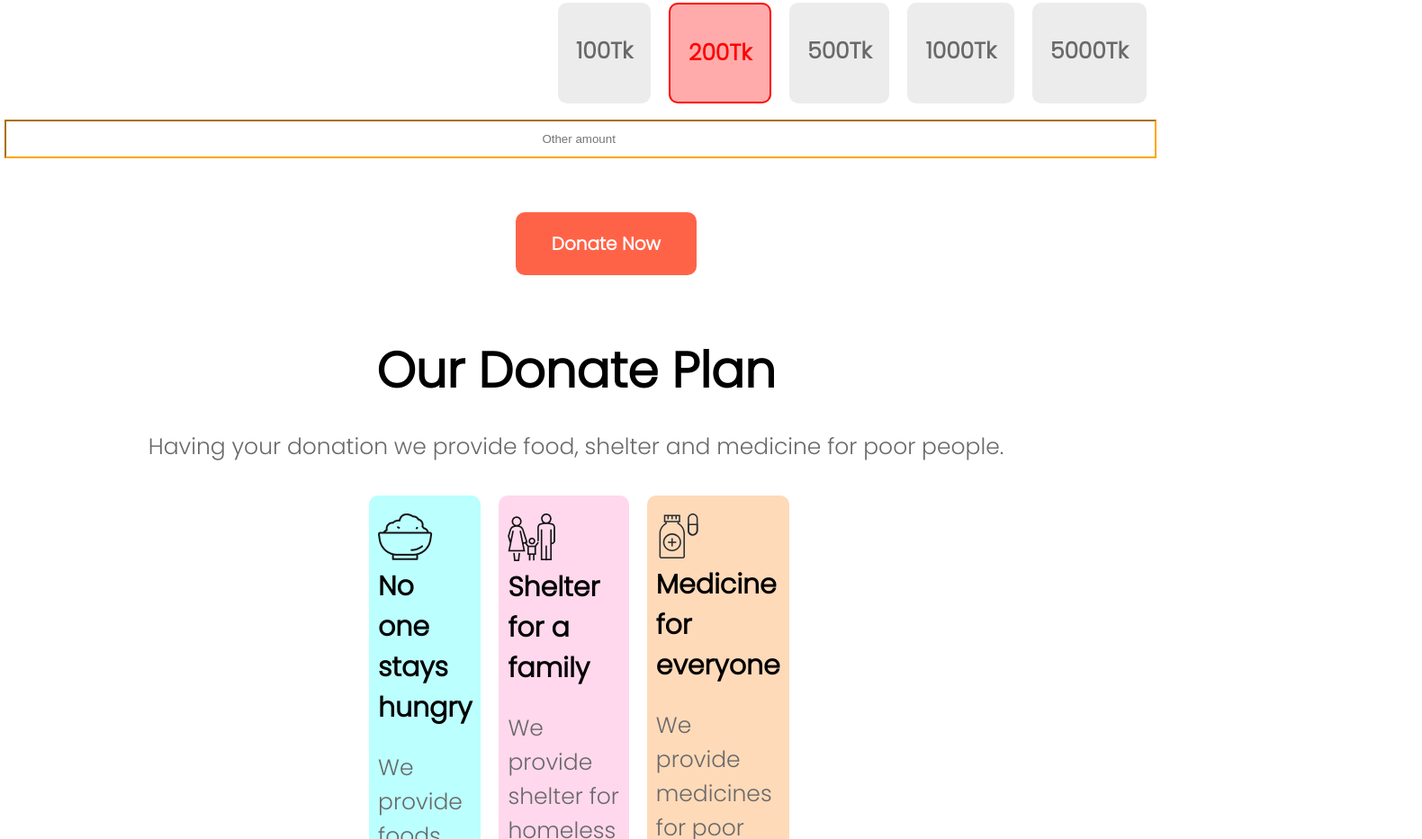
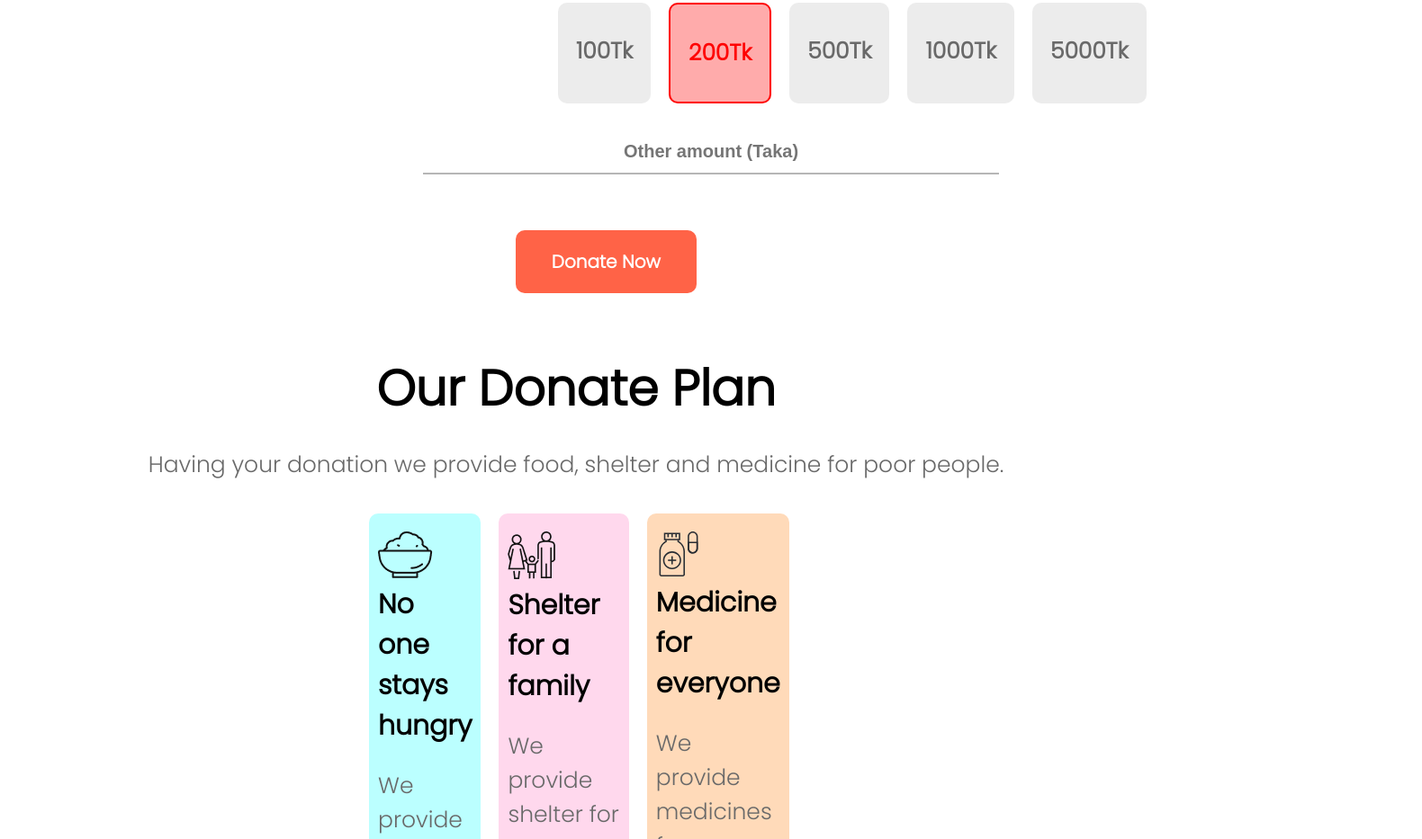
Before and after one commit to noman27/Donate-Today, a plain HTML site: page index.html in a window 1280 px wide. Shown: the part 1038-1971 px from the top of the page at 90% size, 1580 px wide, since content can reach past the window. Drawn offline with Linux system fonts and the light colour scheme.

Commit message:
Finished

```diff
--- a/index.html
+++ b/index.html
@@ -49,7 +49,7 @@
             </div>
         </div>
         <div class="input-part">
-            <input type="text" placeholder="Other amount " class="input">
+            <input type="text" placeholder="Other amount (Taka)" class="input">
         </div>
         <div class="donate-click">
             <a class="donate-btn" href="" target="_blank">Donate Now</a>
--- a/style.css
+++ b/style.css
@@ -79,11 +79,19 @@ p{
     color: red;
 }
 .input{
-    width: 100%;
+    width: 50%;
     padding: 12px 20px;
-    margin: 8px 5px;
+    margin-left: 470px;
+    margin-right: 470px;
+    margin-top: 20px;
+    margin-bottom: 10px;
+    font-weight: 600;
     box-sizing: border-box;
-    border-color: orange;
+    border-top: 0;
+    border-left: 0;
+    border-right: 0;
+    font-size: 20px;
+    border-color: rgba(128, 128, 128, 0.575);
     text-align: center;
 }
 .donate-click{
```
